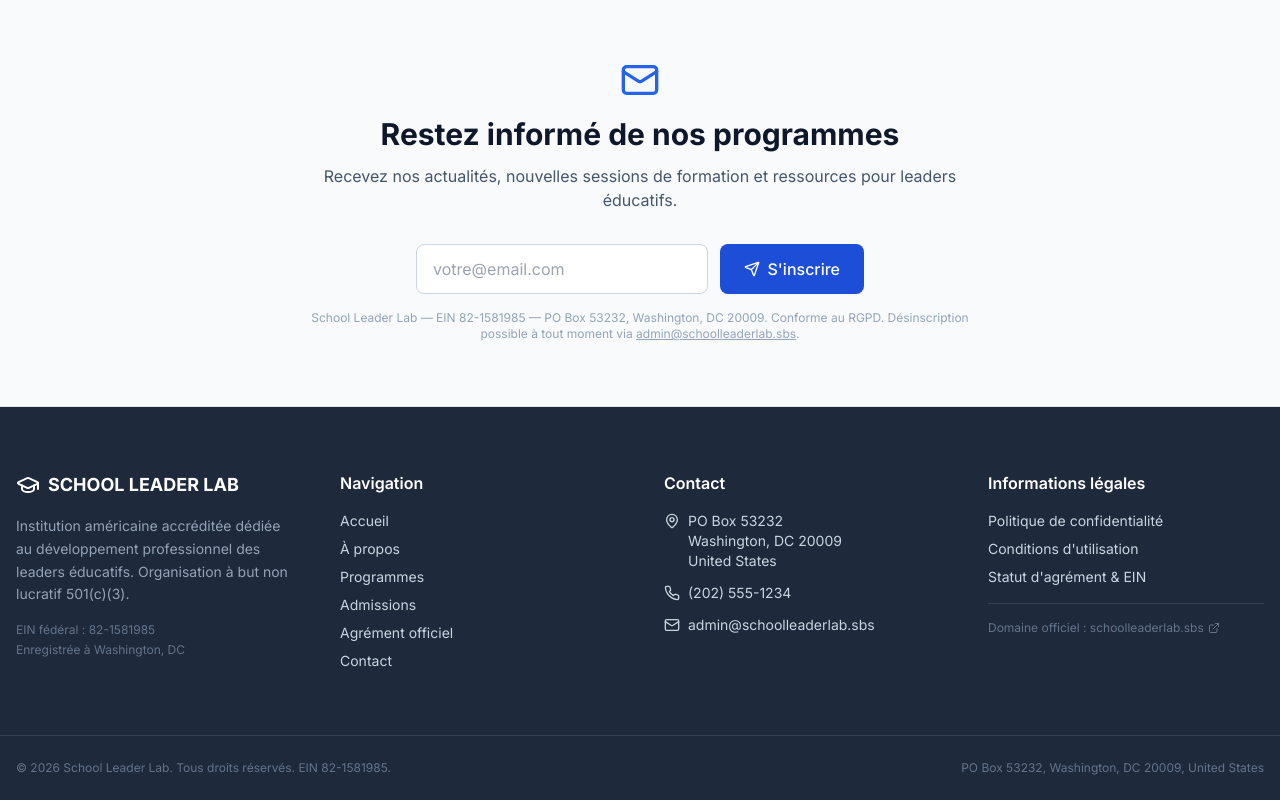
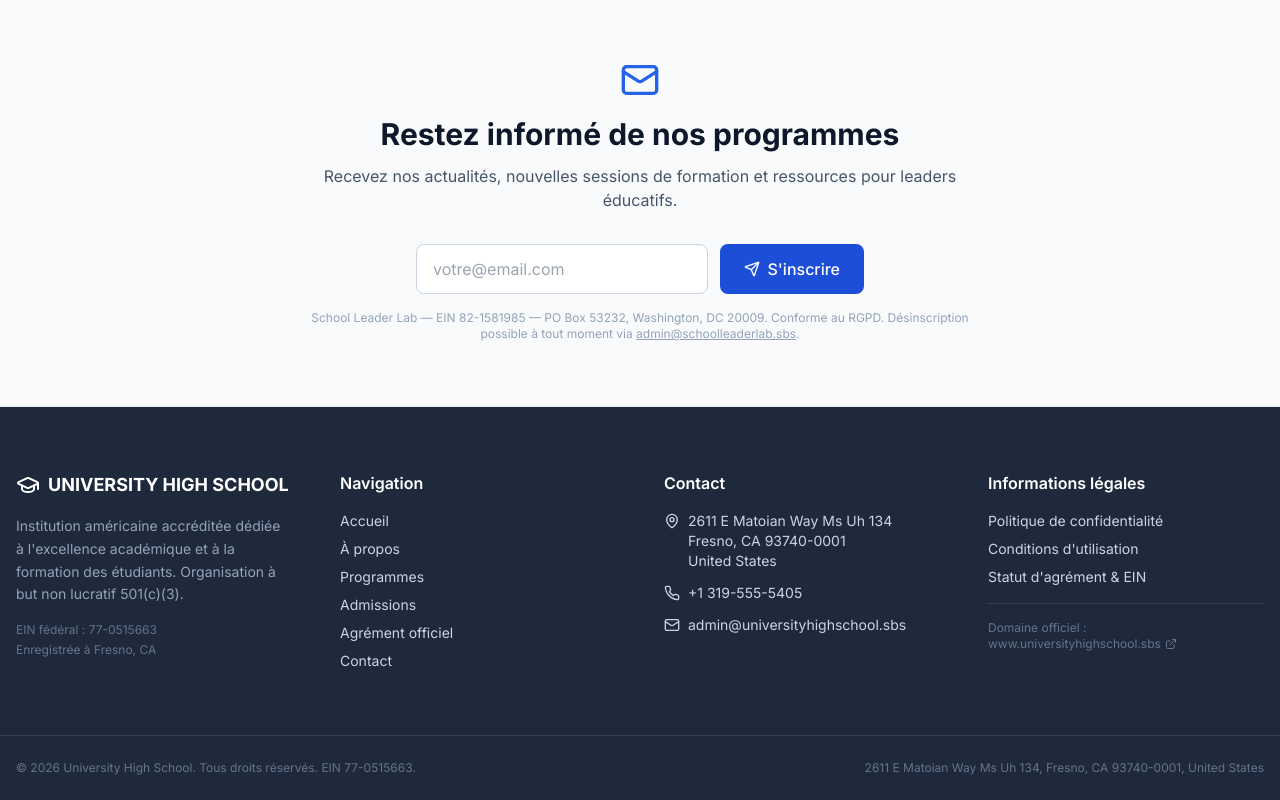
Before and after one commit to irmafiguero199/schoolleaderlab.sbs, a React (Vite) app: page / in a window 1280 px wide. Shown: the part 3545-4345 px from the top of the page. Built offline with nearby package versions, Linux system fonts and the light colour scheme.

Commit message:
Update footer content for University High School

```diff
--- a/src/components/Footer.jsx
+++ b/src/components/Footer.jsx
@@ -8,14 +8,14 @@ function Footer() {
         <div className="grid grid-cols-1 md:grid-cols-2 lg:grid-cols-4 gap-12">
           <div>
             <div className="flex items-center gap-2 text-white font-bold text-lg mb-4">
-              <GraduationCap className="w-6 h-6" />SCHOOL LEADER LAB
+              <GraduationCap className="w-6 h-6" />UNIVERSITY HIGH SCHOOL
             </div>
             <p className="text-sm text-slate-400 leading-relaxed mb-4">
-              Institution américaine accréditée dédiée au développement professionnel des leaders éducatifs. Organisation à but non lucratif 501(c)(3).
+              Institution américaine accréditée dédiée à l'excellence académique et à la formation des étudiants. Organisation à but non lucratif 501(c)(3).
             </p>
             <div className="text-xs text-slate-500 space-y-1">
-              <p>EIN fédéral : 82-1581985</p>
-              <p>Enregistrée à Washington, DC</p>
+              <p>EIN fédéral : 77-0515663</p>
+              <p>Enregistrée à Fresno, CA</p>
             </div>
           </div>
           <div>
@@ -34,15 +34,15 @@ function Footer() {
             <ul className="space-y-3 text-sm">
               <li className="flex items-start gap-2">
                 <MapPin className="w-4 h-4 mt-0.5 shrink-0" />
-                <span>PO Box 53232<br />Washington, DC 20009<br />United States</span>
+                <span>2611 E Matoian Way Ms Uh 134<br />Fresno, CA 93740-0001<br />United States</span>
               </li>
               <li className="flex items-center gap-2">
                 <Phone className="w-4 h-4 shrink-0" />
-                <a href="tel:+12025551234" className="hover:text-white transition-colors">(202) 555-1234</a>
+                <a href="tel:+13195555405" className="hover:text-white transition-colors">+1 319-555-5405</a>
               </li>
               <li className="flex items-center gap-2">
                 <Mail className="w-4 h-4 shrink-0" />
-                <a href="mailto:admin@schoolleaderlab.sbs" className="hover:text-white transition-colors">admin@schoolleaderlab.sbs</a>
+                <a href="mailto:admin@universityhighschool.sbs" className="hover:text-white transition-colors">admin@universityhighschool.sbs</a>
               </li>
             </ul>
           </div>
@@ -55,7 +55,7 @@ function Footer() {
             </ul>
             <div className="mt-4 pt-4 border-t border-slate-700">
               <p className="text-xs text-slate-500">
-                Domaine officiel : <a href="https://schoolleaderlab.sbs" className="text-primary-400 hover:text-primary-300 inline-flex items-center gap-1">schoolleaderlab.sbs <ExternalLink className="w-3 h-3" /></a>
+                Domaine officiel : <a href="https://www.universityhighschool.sbs" className="text-primary-400 hover:text-primary-300 inline-flex items-center gap-1">www.universityhighschool.sbs <ExternalLink className="w-3 h-3" /></a>
               </p>
             </div>
           </div>
@@ -63,8 +63,8 @@ function Footer() {
       </div>
       <div className="border-t border-slate-700">
         <div className="container-main px-4 py-6 flex flex-col md:flex-row items-center justify-between gap-4 text-xs text-slate-500">
-          <p>© 2026 School Leader Lab. Tous droits réservés. EIN 82-1581985.</p>
-          <p>PO Box 53232, Washington, DC 20009, United States</p>
+          <p>© 2026 University High School. Tous droits réservés. EIN 77-0515663.</p>
+          <p>2611 E Matoian Way Ms Uh 134, Fresno, CA 93740-0001, United States</p>
         </div>
       </div>
     </footer>
```
